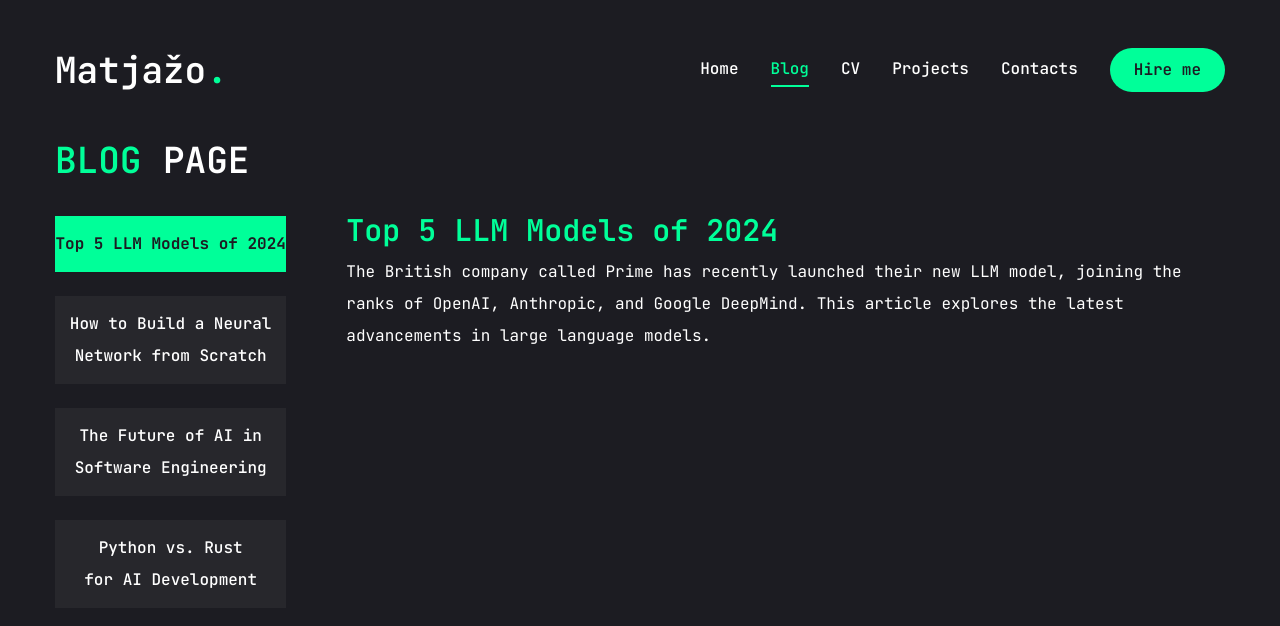
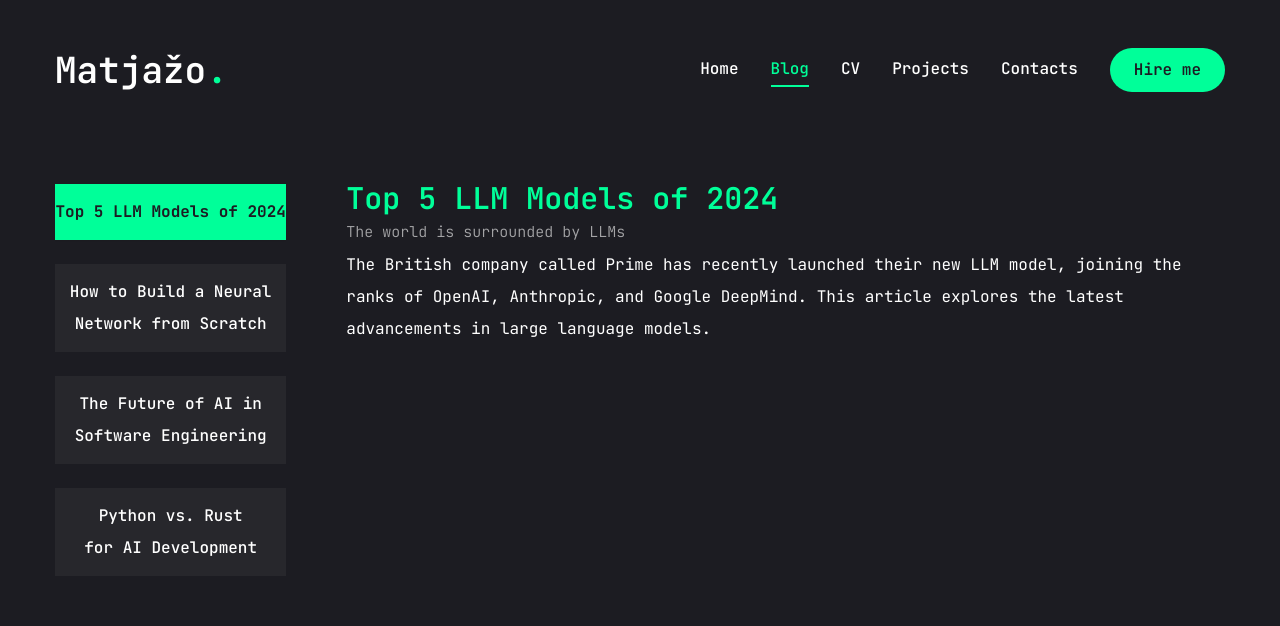
Before and after one commit to matjazo18/matjaz-portfolio, a Next.js app: page /blog in a window 1280 px wide. Shown: the top 626 px of the page. Built offline with nearby package versions, Linux system fonts and the light colour scheme.

Commit message:
Made the blogSection a bit more comfortable

```diff
--- a/app/blog/page.jsx
+++ b/app/blog/page.jsx
@@ -42,18 +42,13 @@ const Blog = () => {
     },
   ];
   return (
-    <motion.section>
+    <motion.section className="min-h-[80vh] flex items-center justify-center py-12 xl:py-0">
       <div className="container mx-auto ">
-        <div className="flex justify-start">
-          <h1 className="text-2xl xl:text-4xl text-accent mb-8">
-            BLOG <span className="text-white ">PAGE</span>
-          </h1>
-        </div>
         <Tabs
           defaultValue={blogs[0].name}
           className="flex flex-col xl:flex-row gap-[60px]"
         >
-          <ScrollArea className="max-h-[20vh] xl:max-h-[50vh]">
+          <ScrollArea className="h-[200px] xl:h-[400px]">
             <TabsList className="flex flex-col w-full max-w-[380px] mx-auto xl:mx-0 gap-6 justify-center items-center">
               {blogs.map((item, index) => (
                 <TabsTrigger
@@ -67,14 +62,17 @@ const Blog = () => {
             </TabsList>
           </ScrollArea>
 
-          <div className="min-h-[70vh] w-full">
+          <div className="xl:min-h-[70vh]  w-full">
             {blogs.map((item, index) => (
               <TabsContent
                 key={index}
                 value={item.name}
                 className="text-white w-full"
               >
-                <h3 className="text-accent text-3xl mb-2">{item.name}</h3>
+                <h3 className="text-accent text-3xl ">{item.name}</h3>
+                <h2 className="text-white/60 text-[15px] font-light my-2">
+                  {item.description}
+                </h2>
                 {item.content}
               </TabsContent>
             ))}
```
